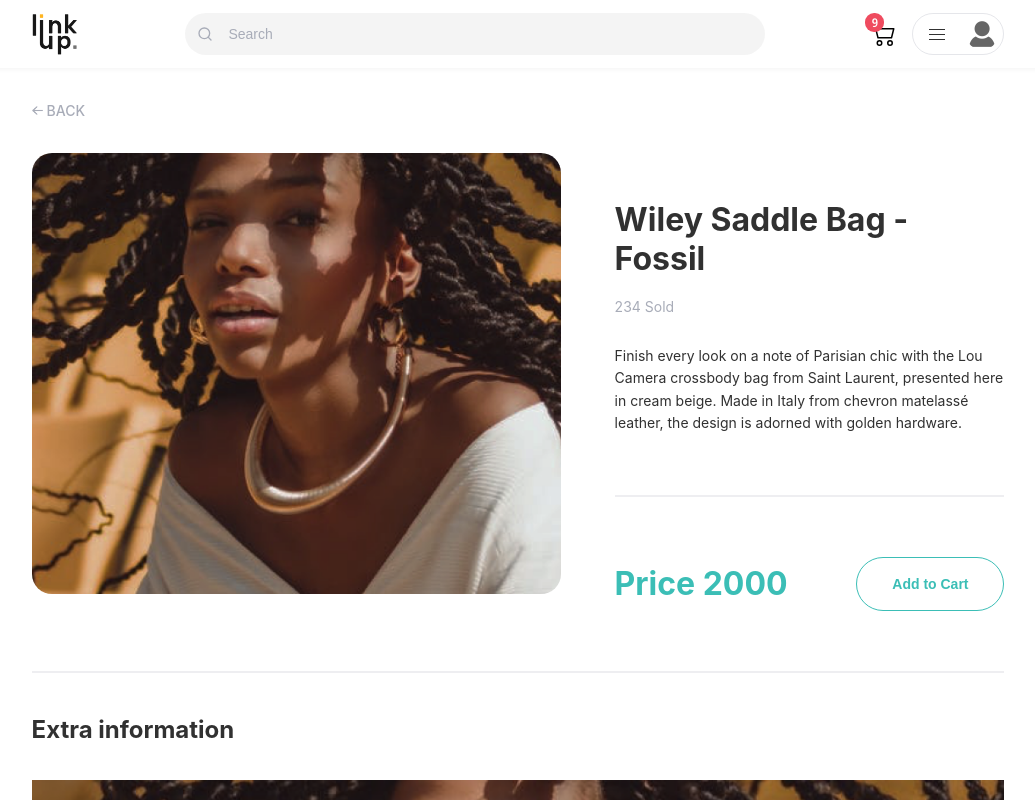
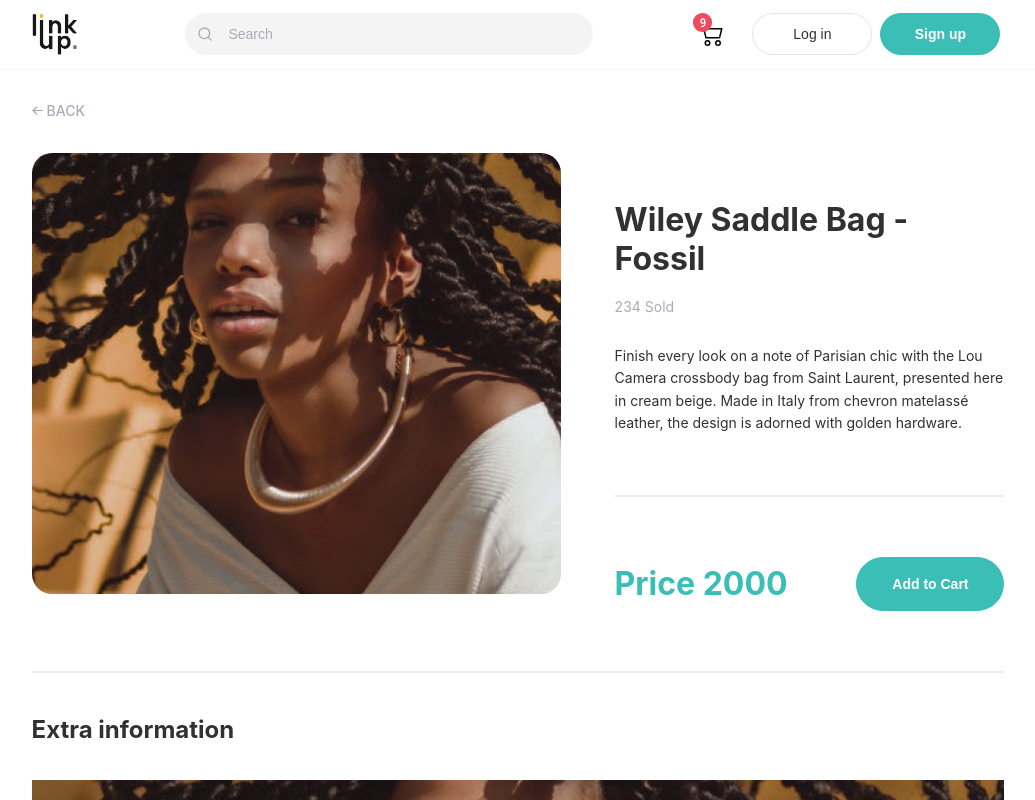
Before and after one commit to Vitalii-Shubnik/LinkUp-practice-team-3, a React (Create React App) app: page / in a window 1280 px wide. In both pictures the pointer is over the button "Add to Cart". Shown: the top 800 px of the page, without its empty margins (122-1157 px from the left). Built offline with nearby package versions, Linux system fonts and the light colour scheme.

Commit message:
button hover effect

```diff
--- a/src/components/Navbar.js
+++ b/src/components/Navbar.js
@@ -8,7 +8,7 @@
 
 const NavBar = () => {
   const [count, setCount] = useState(9);
-  const [user, setUser] = useState(true);
+  const [user, setUser] = useState(false);
   return (
     <div className='navbar-div'>
       <div className='content-wrapper'>
--- a/src/styles/productdetail.css
+++ b/src/styles/productdetail.css
@@ -100,6 +100,7 @@
 }
 
 .product-detail-add-to-cart-button {
+  cursor: pointer;
   width: 148px;
   height: 54px;
   border: 1px solid #3BBEB6;
@@ -108,6 +109,10 @@
   font-size: 14px;
   color: #3BBEB6;
   background: #FFFFFF;
+}
+.product-detail-add-to-cart-button:hover{
+  background: #3BBEB6;
+  color: #FFFFFF;
 }
 
 .page-horizontal-divider {
```
